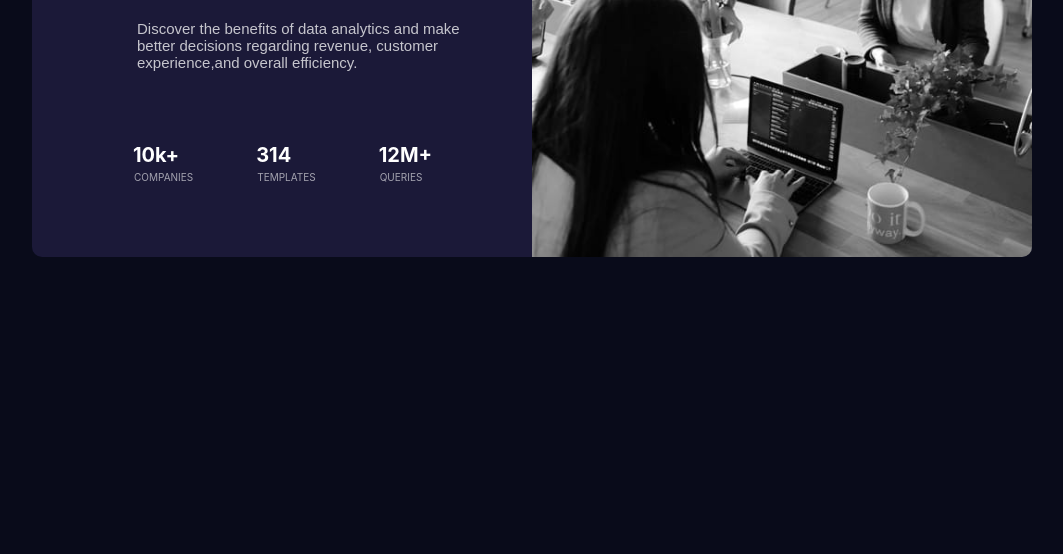
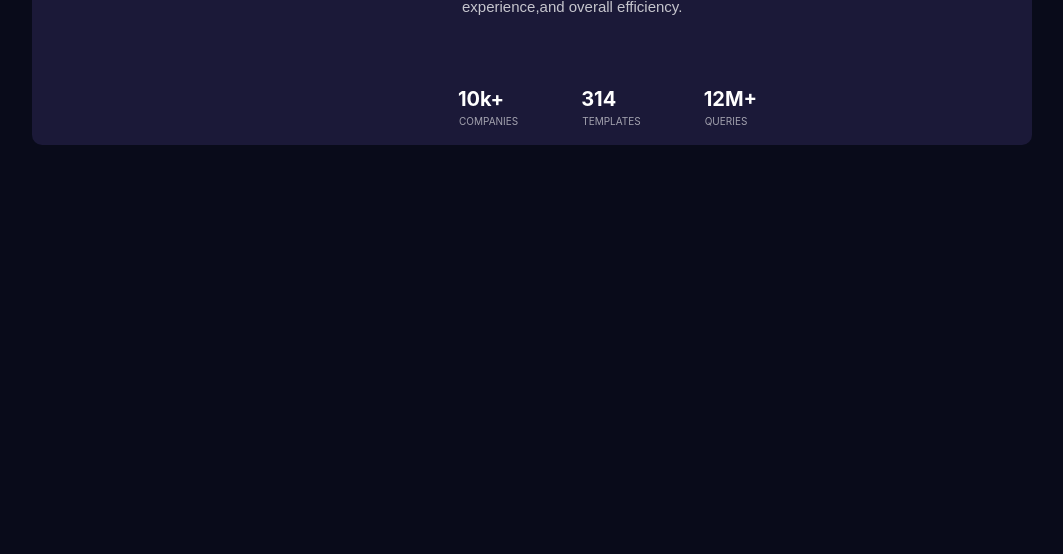
Before and after one commit to Fernavas/proyecto4, a plain HTML site: page index.html in a window 1280 px wide. Shown: the part 246-800 px from the top of the page, without its empty margins (126-1189 px from the left). Drawn offline with Linux system fonts and the light colour scheme.

Commit message:
proyecto de practica final

```diff
--- a/index.html
+++ b/index.html
@@ -35,7 +35,9 @@
            </li>
         </ul>
         </div>
-        <img src="imagenes/image-header-desktop.jpg">
+         <div class="img__div">
+         </div>
+
     </div>
 
 </body>
```
